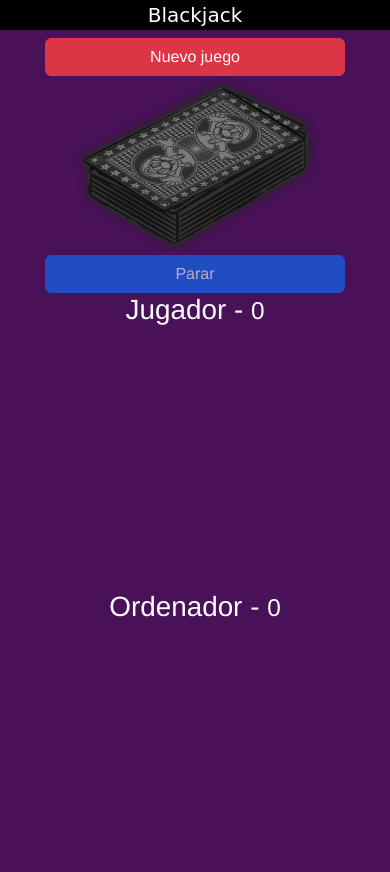
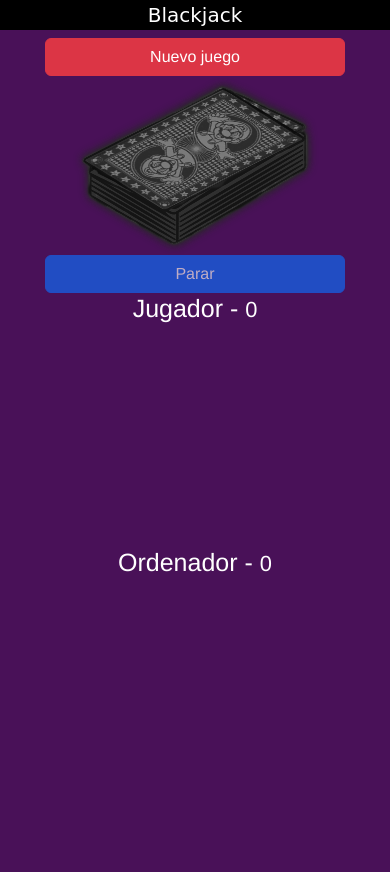
Before and after one commit to Pegatina/SuperMarioBlackJack, a website built with Vite: page index.html in a window 390 px wide. After the commit the page ends 844 px from the top, so only its background shows below. Built offline with nearby package versions, Linux system fonts and the light colour scheme; some packages are replaced by stand-ins of ours; a web font is replaced by a local one.

Commit message:
Fixing responsive in my phone

```diff
--- a/style.css
+++ b/style.css
@@ -45,13 +45,20 @@ input[type="image"]:disabled {
 }
 
 /*Responsive para móviles*/
-@media (max-width: 425px) {
+@media (max-width: 600px) {
   .Title {
     font-size: 20px;
   }
 
   .container {
     width: 70%;
+  }
+  #PC-card,
+  #player-card {
+    height: 200px;
+  }
+  h1 {
+    font-size: 25px;
   }
 }
 
```
